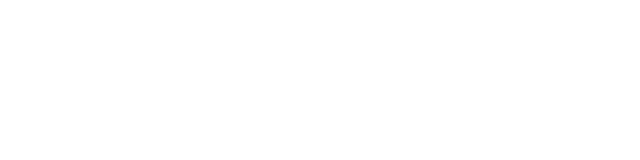
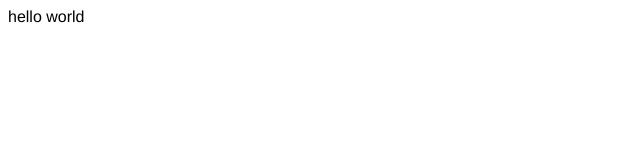
Before and after one commit to skillnull/One-Key-Charts, a Vue app: page / in a window 1280 px wide. Shown: the top 160 px of the page, without its empty margins (0-640 px from the left). Built offline with nearby package versions, Linux system fonts and the light colour scheme.

Commit message:
feat: props

```diff
--- a/src/components/TransformToCharts/index.tsx
+++ b/src/components/TransformToCharts/index.tsx
@@ -1,12 +1,19 @@
-import { defineComponent } from "vue"
-
-interface ChartsProps {
-  content: string
-}
+import {
+  defineComponent,
+  watchEffect,
+  inject,
+  getCurrentInstance,
+  toRef
+} from "vue"
 
 const Charts = defineComponent({
   name: "TransformToCharts",
-  setup(props: ChartsProps, { slots }) {
+  props: {
+    content: String
+  },
+  setup() {
+    const { props } = getCurrentInstance()
+
     return () => (
       <>
         <span>{props.content}</span>
--- a/src/main.ts
+++ b/src/main.ts
@@ -3,5 +3,4 @@
 import "./assets/style/golobal.scss"
 
 const app = createApp(App)
-
 app.mount("#app")
--- a/src/view/index.tsx
+++ b/src/view/index.tsx
@@ -1,13 +1,15 @@
-import { defineComponent } from "vue"
+import { defineComponent, provide } from "vue"
 import "./index.scss"
 import Charts from "../components/TransformToCharts"
 
 const Entry = defineComponent({
   name: "Entry",
   setup() {
+    const content = "hello world"
+
     return () => (
       <div class="wrap">
-        <Charts content={"hello"} />
+        <Charts content={content} />
       </div>
     )
   }
```
